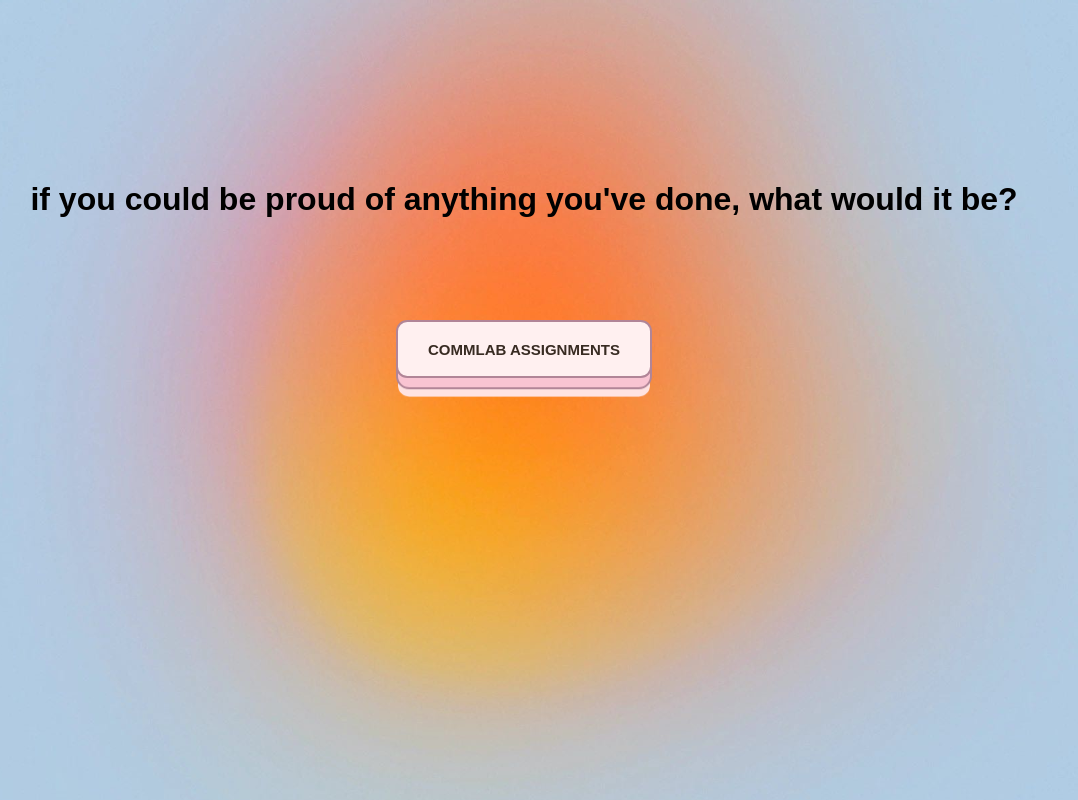
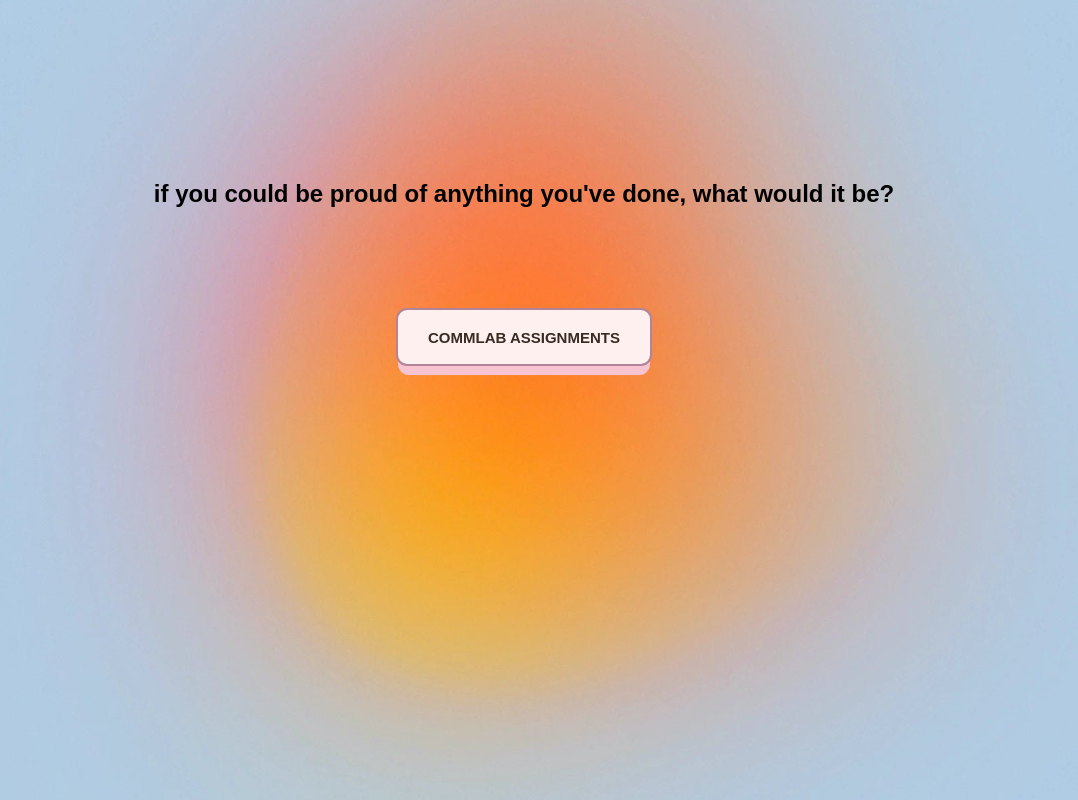
Before and after one commit to zion-off/portfolio, a plain HTML site: page index.html in a window 1280 px wide. Shown: the whole page, without its empty margins (116-1194 px from the left). Drawn offline with Linux system fonts and the light colour scheme; a web font is replaced by a local one.

Commit message:
button fixed

```diff
--- a/index.html
+++ b/index.html
@@ -12,11 +12,11 @@
 <body>
 
     <div class="welcome">
-        <h1>if you could be proud of anything you've done, what would it be?</h1>
+        <h2>if you could be proud of anything you've done, what would it be?</h2>
     </div>
     <div class="buttons">
         <div class="button-container">
-            <button href="/commlab/commlab.html" class="button-pink">commlab assignments</button>
+            <button onclick="/commlab/commlab.html" class="button-pink">commlab assignments</button>
         </div>
     </div>
 
--- a/style.css
+++ b/style.css
@@ -60,9 +60,6 @@ button.button-pink::before {
     bottom: 0;
     background: #f9c4d2;
     border-radius: inherit;
-    -webkit-box-shadow: 0 0 0 2px #b18597, 0 0.625em 0 0 #ffe3e2;
-    box-shadow: 0 0 0 2px #b18597, 0 0.625em 0 0 #ffe3e2;
-    -webkit-transform: translate3d(0, 0.75em, -1em);
     transform: translate3d(0, 0.75em, -1em);
     transition: transform 150ms cubic-bezier(0, 0, 0.58, 1), box-shadow 150ms cubic-bezier(0, 0, 0.58, 1), -webkit-transform 150ms cubic-bezier(0, 0, 0.58, 1), -webkit-box-shadow 150ms cubic-bezier(0, 0, 0.58, 1);
 }
@@ -74,8 +71,6 @@ button.button-pink:hover {
 }
 
 button.button-pink:hover::before {
-    -webkit-box-shadow: 0 0 0 2px #b18597, 0 0.5em 0 0 #ffe3e2;
-    box-shadow: 0 0 0 2px #b18597, 0 0.5em 0 0 #ffe3e2;
     -webkit-transform: translate3d(0, 0.5em, -1em);
     transform: translate3d(0, 0.5em, -1em);
 }
```
